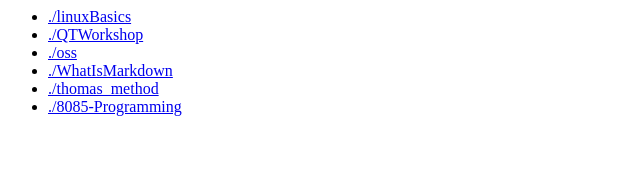
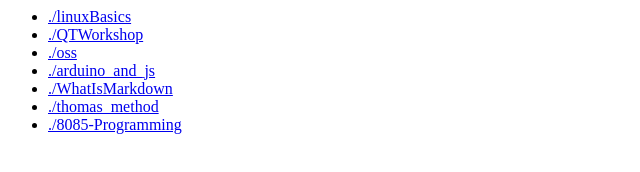
Before and after one commit to voidash/slides, a plain HTML site: page index.html in a window 1280 px wide. Shown: the whole page, without its empty margins (0-640 px from the left). Drawn offline with Linux system fonts and the light colour scheme.

Commit message:
add slides index

```diff
--- a/index.html
+++ b/index.html
@@ -2,6 +2,7 @@
 <li><a href="./linuxBasics">./linuxBasics</a></li>
 <li><a href="./QTWorkshop">./QTWorkshop</a></li>
 <li><a href="./oss">./oss</a></li>
+<li><a href="./arduino_and_js">./arduino_and_js</a></li>
 <li><a href="./WhatIsMarkdown">./WhatIsMarkdown</a></li>
 <li><a href="./thomas_method">./thomas_method</a></li>
 <li><a href="./8085-Programming">./8085-Programming</a></li></ul>
```
